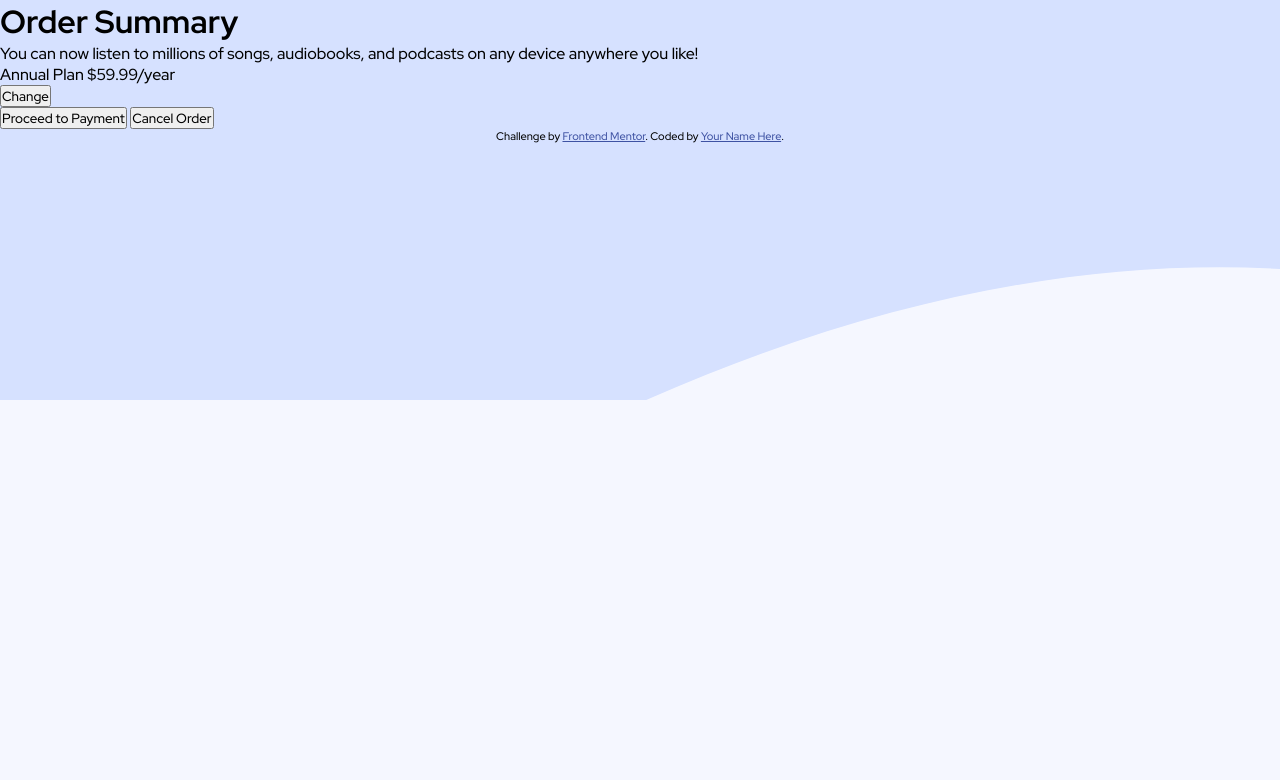
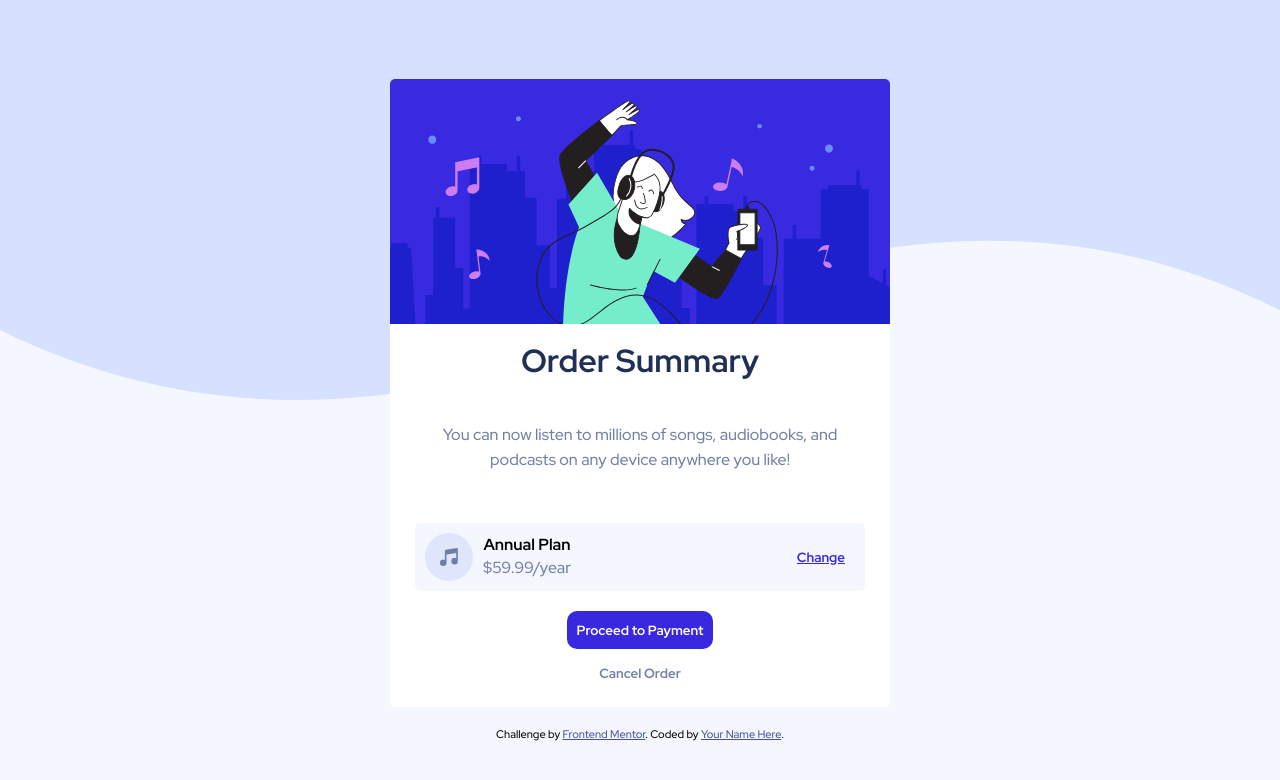
Before and after one commit to elpen84/order-summary-component-main, a plain HTML site: page index.html in a window 1280 px wide. Drawn offline with Linux system fonts and the light colour scheme.

Commit message:
final commit

```diff
--- a/index.html
+++ b/index.html
@@ -14,36 +14,43 @@
   </div>
 
   <div class="container">
-
+    <img class="hero" src="./images/illustration-hero.svg" alt="">
     <h1>
       Order Summary
     </h1>
-  <p>
+  <p class="desc">
     You can now listen to millions of songs, audiobooks, and podcasts on any
     device anywhere you like!
   </p>
 
-  <div>
-    Annual Plan
-    $59.99/year
-
+  <div class="pricing">
+    <article>
+      <img src="./images/icon-music.svg" alt="">
+      <div>
+        <h4>
+          Annual Plan
+        </h4>
+        <p>
+          $59.99/year
+        </p>
+      </div>
+    </article>
+    <button class="btn btn-change">
+      Change
+    </button>
   </div>
 
-  <button>
-    Change
-  </button>
+
 
  <div class="buttons">
-   <button>
+   <button class="btn btn-primary">
      Proceed to Payment
 </button>
-<button>
+<button class="btn btn-secondary">
   Cancel Order
 </button>
 </div>
-
-
-  </div>
+</div>
 
 
   <div class="attribution">
--- a/styles.css
+++ b/styles.css
@@ -13,8 +13,19 @@ img {
 
 body {
     font-family: "Red Hat Display", sans-serif;
+    background-color: var(--pale-blue);
+    text-align: center;
+    display: flex;
+    flex-direction: column;
+    align-items: center;
+    justify-content: center;
+    min-height: 100vh;
+}
+
+p {
     font-size: 16px;
-    background-color: var(--pale-blue);
+    line-height: 1.6;
+    color: var(--desaturated-blue)
 }
 
 .bg__image {
@@ -50,3 +61,101 @@ button {
 --dark-blue: hsl(223, 47%, 23%);
 
 }
+
+
+
+@media (min-width: 768px){
+    .bg__image {
+        background: url("./images/pattern-background-desktop.svg") no-repeat center/cover;
+    }
+    .container {
+        width: 500px;
+    }
+}
+
+.container {
+    background-color: #fff;
+    margin: 20px;
+    padding-bottom: 20px;
+    border-radius: 5px;
+    box-shadow: 3px 3px 3px hsl(228, 45%, 44% .15);
+}
+
+.container p.desc  {
+padding: 30px;
+}
+
+.container img.hero {
+    width: 100%;
+    border-radius: 5px 5px 0 0;
+}
+
+
+.container .pricing {
+    margin: 20px auto;
+    padding: 10px;
+    background-color: var(--very-pale-blue);
+    width: 90%;
+    border-radius: 5px;
+    display: flex;
+    align-items: center;
+    justify-content: space-between;
+
+}
+
+.container .pricing article {
+    display: flex;
+    align-items: center;
+    justify-content: center;
+}
+
+.container .pricing article img {
+    margin-right: 10px;
+}
+
+.container .buttons {
+    display: flex;
+    flex-direction: column;
+    align-items: center;
+    justify-content: center;
+}
+
+.btn {
+    border: none;
+    padding: 5px 10px;
+    border-radius: 10px;
+    font-weight: bold;
+    cursor: pointer;
+    transition: all 0.2s ease-in-out;
+}
+
+.container h1 {
+    color: hsl(223, 47%, 23%);
+    margin: 10px 0;
+}
+
+.btn-change {
+    background-color: transparent;
+    color: var(--bright-blue);
+    text-decoration: underline;
+}
+
+.btn-primary {
+    background-color: var(--bright-blue);
+    color: #fff;
+    padding: 10px;
+    margin-bottom: 10px;
+}
+
+.btn-primary:hover, .btn-change:hover {
+    opacity: 0.8;
+}
+
+.btn-secondary {
+    background-color: transparent;
+    color: var(--desaturated-blue)
+
+}
+.btn-secondary:hover {
+color: hsl(223, 47%, 23%);
+}
```
